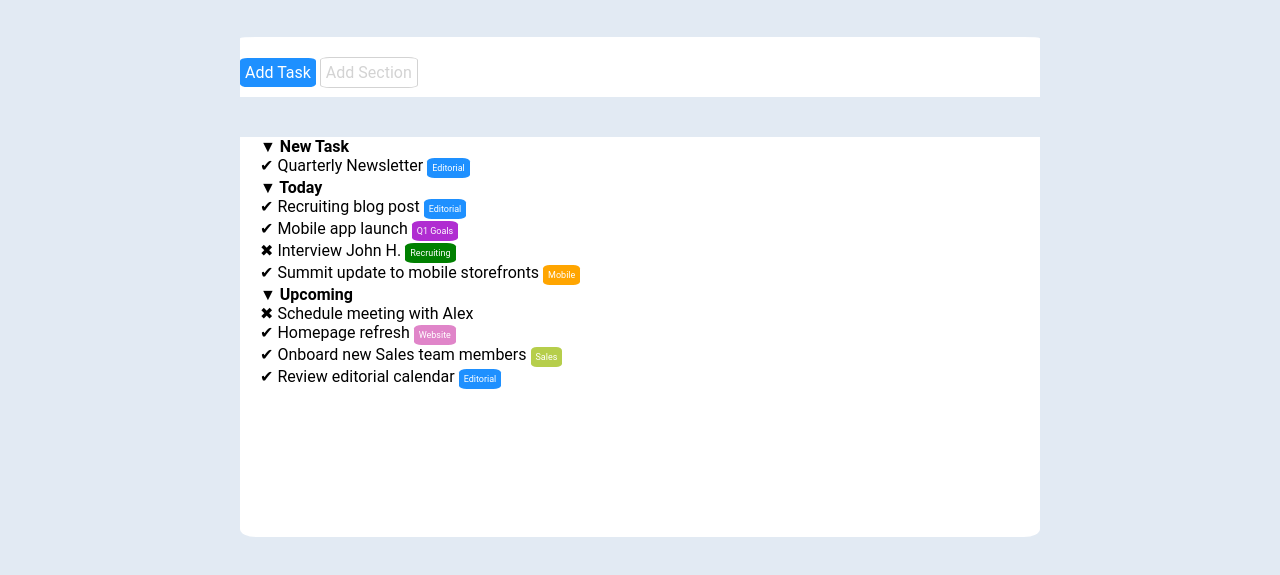
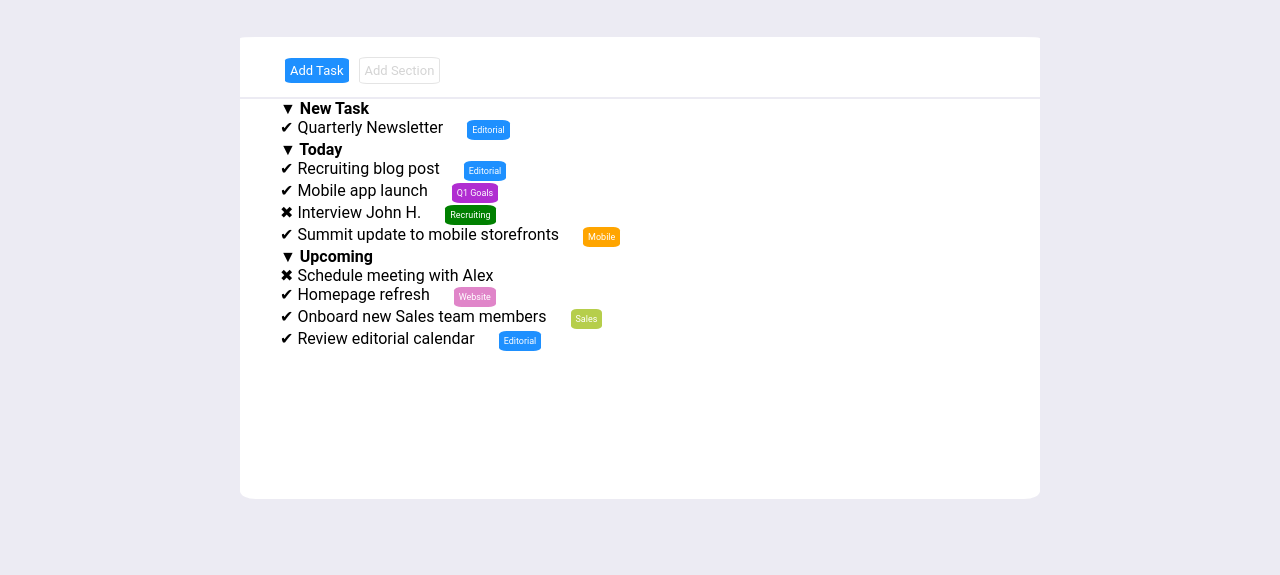
Before and after one commit to giuliop93/html-css-toboolist, a plain HTML site: page index.html in a window 1280 px wide. Shown: the part 77-652 px from the top of the page. Drawn offline with Linux system fonts and the light colour scheme.

Commit message:
miglioramenti vari e indentazione

```diff
--- a/style.css
+++ b/style.css
@@ -2,7 +2,7 @@
     margin: 0;
     padding: 0;
     box-sizing: border-box;
-    background-color: rgb(226, 234, 243);
+    background-color: rgb(236, 235, 243);
     font-family: 'Roboto', sans-serif;
 }
 
@@ -33,14 +33,18 @@ section {
     background-color: dodgerblue;
     border-radius: 10%;
     padding: 5px;
+    margin-left: 45px;
+    font-size: small;
 }
 
 #addsection {
-    color: lightgrey;
+    color: rgb(212, 212, 212);
     display: inline-block;
-    border: 1px solid lightgrey;
+    border: 1px solid rgb(228, 228, 228);
     border-radius: 10%;
     padding: 5px;
+    margin-left: -10px;
+    font-size: small;
 }
 
 #buttons {
@@ -50,6 +54,7 @@ section {
 }
 
 #menù {
+    margin-top: 2px;
     height: 400px;
     border-bottom-left-radius: 2%;
     border-bottom-right-radius: 2%;
@@ -58,7 +63,7 @@ section {
 span {
     padding-left: 20px;
     background-color: white;
-    margin-top: 20px;
+    margin: 20px;
 }
 
 .title {
```
Also changed, not shown: index.html (+1 -4 lines).
